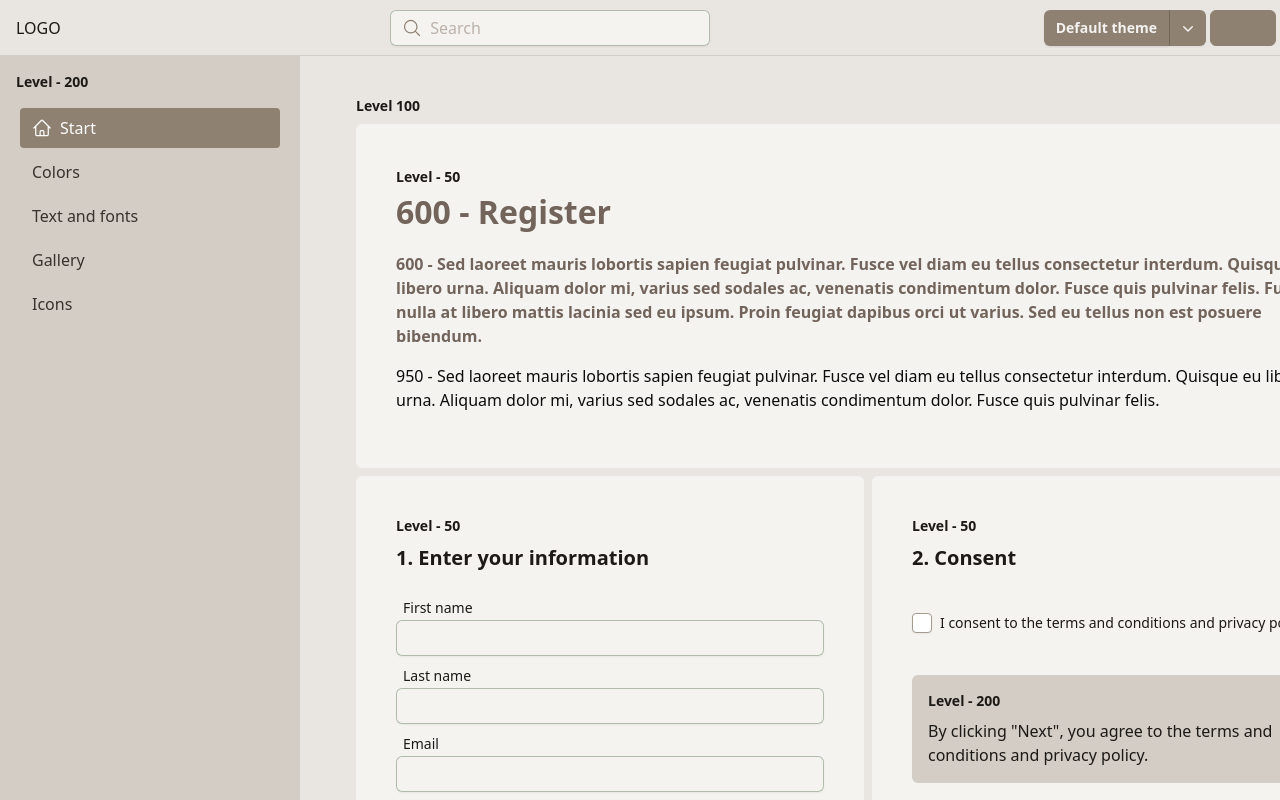
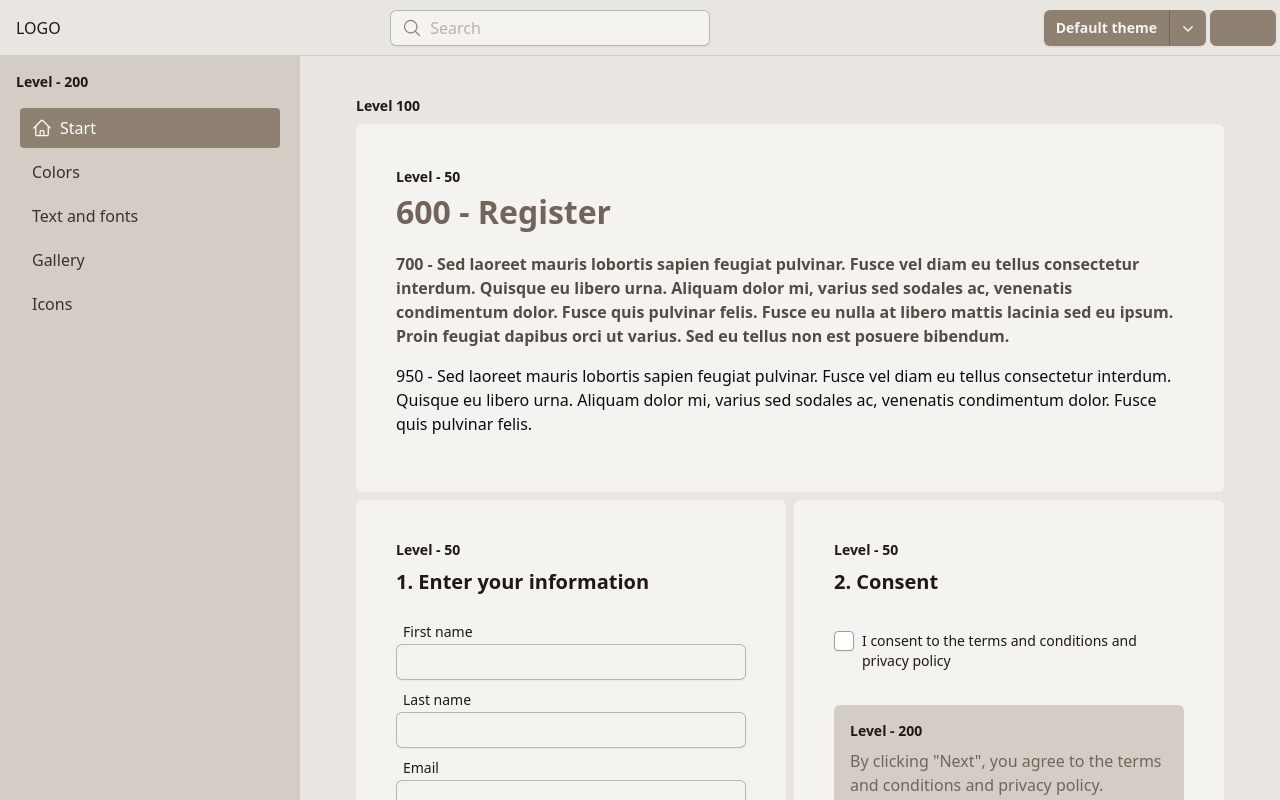
Before and after one commit to allbin/styles, a React (Vite) app: page /styles/ in a window 1280 px wide. Built offline with nearby package versions, Linux system fonts and the light colour scheme; some icons are missing.

Commit message:
remove text color shading examples

```diff
--- a/src/routes/index.tsx
+++ b/src/routes/index.tsx
@@ -10,15 +10,15 @@ export const Route = createFileRoute('/')({
 
 function Root() {
   return (
-    <div className="flex h-full w-[1024px] flex-col gap-2">
+    <div className="flex h-full max-w-screen-lg flex-col gap-2">
       <span className="text-sm font-bold">Level 100</span>
       <div className="size-full rounded-md bg-background-50 p-10">
         <span className="text-sm font-bold">Level - 50</span>
         <span className="mb-4 flex text-[32px] font-bold text-text-600">
           600 - Register
         </span>
-        <p className="mb-4 font-bold text-text-600">
-          600 - Sed laoreet mauris lobortis sapien feugiat pulvinar. Fusce vel
+        <p className="mb-4 font-bold text-text-700">
+          700 - Sed laoreet mauris lobortis sapien feugiat pulvinar. Fusce vel
           diam eu tellus consectetur interdum. Quisque eu libero urna. Aliquam
           dolor mi, varius sed sodales ac, venenatis condimentum dolor. Fusce
           quis pulvinar felis. Fusce eu nulla at libero mattis lacinia sed eu
@@ -67,7 +67,7 @@ function Root() {
             />
             <div className="flex flex-col gap-2 rounded-md bg-background-200 p-4">
               <span className="rounded-md text-sm font-bold">Level - 200</span>
-              <span>
+              <span className="text-text-600">
                 By clicking "Next", you agree to the terms and conditions and
                 privacy policy.
               </span>
@@ -78,104 +78,12 @@ function Root() {
           </div>
         </div>
       </div>
+
       <div className="size-full rounded-md bg-background-50 p-10">
-        <span className="mb-4 flex text-xl font-bold text-text-700">
-          700 - Review
+        <span className="mb-4 flex text-[32px] font-bold text-text-600">
+          600 - 32px font-bold
         </span>
-        <p className="mb-4 font-bold text-text-950">
-          950 - Sed laoreet mauris lobortis sapien feugiat pulvinar. Fusce vel
-          diam eu tellus consectetur interdum. Quisque eu libero urna. Aliquam
-          dolor mi, varius sed sodales ac, venenatis condimentum dolor. Fusce
-          quis pulvinar felis. Fusce eu nulla at libero mattis lacinia sed eu
-          ipsum. Proin feugiat dapibus orci ut varius. Sed eu tellus non est
-          posuere bibendum.
-        </p>
-        <p className="mb-4 font-bold text-text-900">
-          900 - Sed laoreet mauris lobortis sapien feugiat pulvinar. Fusce vel
-          diam eu tellus consectetur interdum. Quisque eu libero urna. Aliquam
-          dolor mi, varius sed sodales ac, venenatis condimentum dolor. Fusce
-          quis pulvinar felis. Fusce eu nulla at libero mattis lacinia sed eu
-          ipsum. Proin feugiat dapibus orci ut varius. Sed eu tellus non est
-          posuere bibendum.
-        </p>
-        <p className="mb-4 font-bold text-text-800">
-          800 - Sed laoreet mauris lobortis sapien feugiat pulvinar. Fusce vel
-          diam eu tellus consectetur interdum. Quisque eu libero urna. Aliquam
-          dolor mi, varius sed sodales ac, venenatis condimentum dolor. Fusce
-          quis pulvinar felis. Fusce eu nulla at libero mattis lacinia sed eu
-          ipsum. Proin feugiat dapibus orci ut varius. Sed eu tellus non est
-          posuere bibendum.
-        </p>
         <p className="mb-4 font-bold text-text-700">
-          700 - Sed laoreet mauris lobortis sapien feugiat pulvinar. Fusce vel
-          diam eu tellus consectetur interdum. Quisque eu libero urna. Aliquam
-          dolor mi, varius sed sodales ac, venenatis condimentum dolor. Fusce
-          quis pulvinar felis. Fusce eu nulla at libero mattis lacinia sed eu
-          ipsum. Proin feugiat dapibus orci ut varius. Sed eu tellus non est
-          posuere bibendum.
-        </p>
-        <p className="mb-4 font-bold text-text-600">
-          600 - Sed laoreet mauris lobortis sapien feugiat pulvinar. Fusce vel
-          diam eu tellus consectetur interdum. Quisque eu libero urna. Aliquam
-          dolor mi, varius sed sodales ac, venenatis condimentum dolor. Fusce
-          quis pulvinar felis. Fusce eu nulla at libero mattis lacinia sed eu
-          ipsum. Proin feugiat dapibus orci ut varius. Sed eu tellus non est
-          posuere bibendum.
-        </p>
-        <p className="mb-4 font-bold text-text-500">
-          500 - Sed laoreet mauris lobortis sapien feugiat pulvinar. Fusce vel
-          diam eu tellus consectetur interdum. Quisque eu libero urna. Aliquam
-          dolor mi, varius sed sodales ac, venenatis condimentum dolor. Fusce
-          quis pulvinar felis. Fusce eu nulla at libero mattis lacinia sed eu
-          ipsum. Proin feugiat dapibus orci ut varius. Sed eu tellus non est
-          posuere bibendum.
-        </p>
-        <p className="mb-4 font-bold text-text-400">
-          400 - Sed laoreet mauris lobortis sapien feugiat pulvinar. Fusce vel
-          diam eu tellus consectetur interdum. Quisque eu libero urna. Aliquam
-          dolor mi, varius sed sodales ac, venenatis condimentum dolor. Fusce
-          quis pulvinar felis. Fusce eu nulla at libero mattis lacinia sed eu
-          ipsum. Proin feugiat dapibus orci ut varius. Sed eu tellus non est
-          posuere bibendum.
-        </p>
-        <p className="mb-4 font-bold text-text-300">
-          300 - Sed laoreet mauris lobortis sapien feugiat pulvinar. Fusce vel
-          diam eu tellus consectetur interdum. Quisque eu libero urna. Aliquam
-          dolor mi, varius sed sodales ac, venenatis condimentum dolor. Fusce
-          quis pulvinar felis. Fusce eu nulla at libero mattis lacinia sed eu
-          ipsum. Proin feugiat dapibus orci ut varius. Sed eu tellus non est
-          posuere bibendum.
-        </p>
-        <p className="mb-4 font-bold text-text-200">
-          200 - Sed laoreet mauris lobortis sapien feugiat pulvinar. Fusce vel
-          diam eu tellus consectetur interdum. Quisque eu libero urna. Aliquam
-          dolor mi, varius sed sodales ac, venenatis condimentum dolor. Fusce
-          quis pulvinar felis. Fusce eu nulla at libero mattis lacinia sed eu
-          ipsum. Proin feugiat dapibus orci ut varius. Sed eu tellus non est
-          posuere bibendum.
-        </p>
-        <p className="mb-4 font-bold text-text-100">
-          100 - Sed laoreet mauris lobortis sapien feugiat pulvinar. Fusce vel
-          diam eu tellus consectetur interdum. Quisque eu libero urna. Aliquam
-          dolor mi, varius sed sodales ac, venenatis condimentum dolor. Fusce
-          quis pulvinar felis. Fusce eu nulla at libero mattis lacinia sed eu
-          ipsum. Proin feugiat dapibus orci ut varius. Sed eu tellus non est
-          posuere bibendum.
-        </p>
-        <p className="mb-4 font-bold text-text-50">
-          50 - Sed laoreet mauris lobortis sapien feugiat pulvinar. Fusce vel
-          diam eu tellus consectetur interdum. Quisque eu libero urna. Aliquam
-          dolor mi, varius sed sodales ac, venenatis condimentum dolor. Fusce
-          quis pulvinar felis. Fusce eu nulla at libero mattis lacinia sed eu
-          ipsum. Proin feugiat dapibus orci ut varius. Sed eu tellus non est
-          posuere bibendum.
-        </p>
-      </div>
-      <div className="size-full rounded-md bg-background-50 p-10">
-        <span className="mb-4 flex text-[32px] font-bold text-text-500">
-          500 - 32px font-bold
-        </span>
-        <p className="mb-4 font-bold text-text-600">
           600 - Sed laoreet mauris lobortis sapien feugiat pulvinar. Fusce vel
           diam eu tellus consectetur interdum. Quisque eu libero urna. Aliquam
           dolor mi, varius sed sodales ac, venenatis condimentum dolor. Fusce
@@ -190,38 +98,6 @@ function Root() {
           quis pulvinar felis.
         </p>
       </div>
-      <div className="size-full rounded-md bg-background-50 p-10">
-        <span className="mb-4 flex text-[32px] font-bold text-text-400">
-          400 - Introduction
-        </span>
-        <span className="mb-4 flex text-[32px] font-bold text-text-500">
-          500 - Introduction
-        </span>
-        <span className="mb-4 flex text-[32px] font-bold text-text-600">
-          600 - Introduction
-        </span>
-        <span className="mb-4 flex text-[32px] font-bold text-text-700">
-          700 - Introduction
-        </span>
-        <span className="mb-4 flex text-[32px] font-bold text-text-800">
-          800 - Introduction
-        </span>
-        <p className="mb-4 text-[24px] font-bold text-text-800">
-          800 - Sed laoreet mauris lobortis sapien feugiat pulvinar.
-        </p>
-        <p className="mb-4 text-[24px] font-bold text-text-700">
-          700 - Sed laoreet mauris lobortis sapien feugiat pulvinar.
-        </p>
-        <p className="mb-4 text-[24px] font-bold text-text-600">
-          600 - Sed laoreet mauris lobortis sapien feugiat pulvinar.
-        </p>
-        <p className="mb-4 text-[24px] font-bold text-text-500">
-          500 - Sed laoreet mauris lobortis sapien feugiat pulvinar.
-        </p>
-        <p className="mb-4 text-[24px] font-bold text-text-400">
-          400 - Sed laoreet mauris lobortis sapien feugiat pulvinar.
-        </p>
-      </div>
     </div>
   );
 }
```
